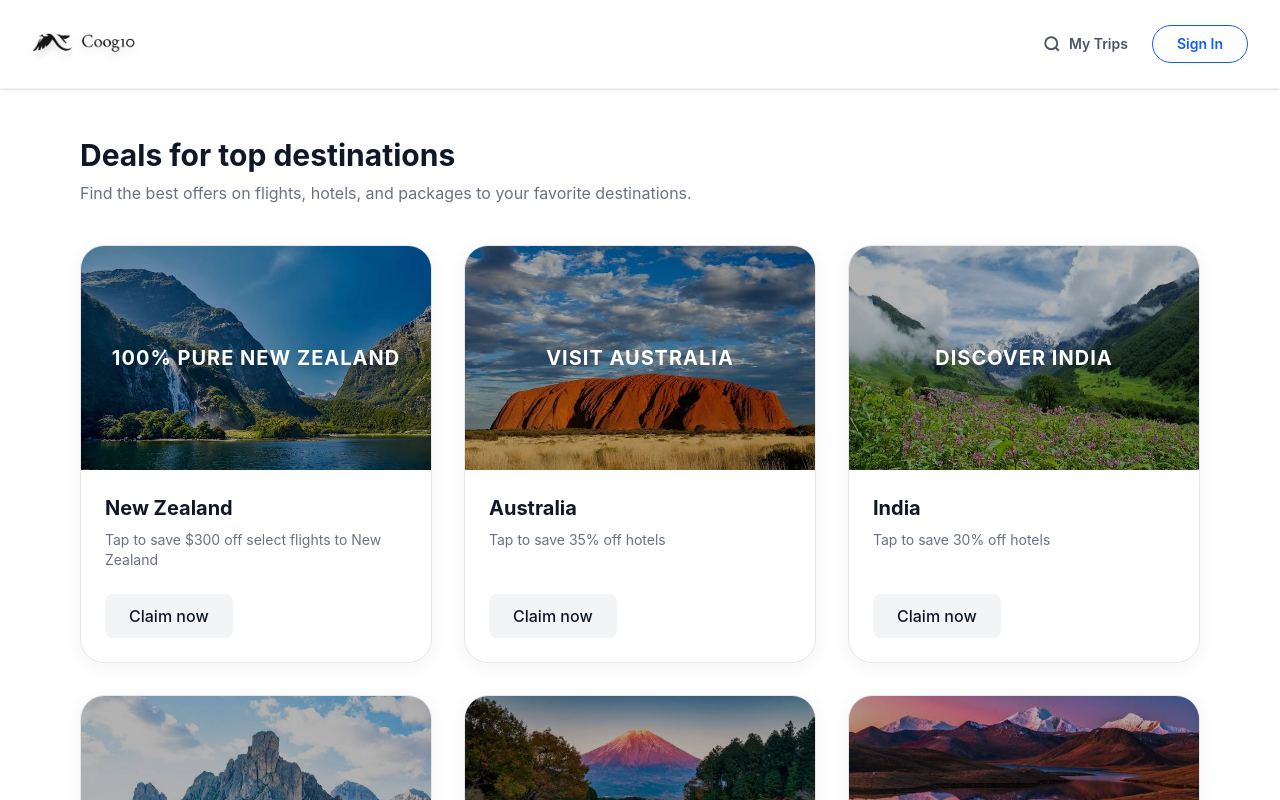
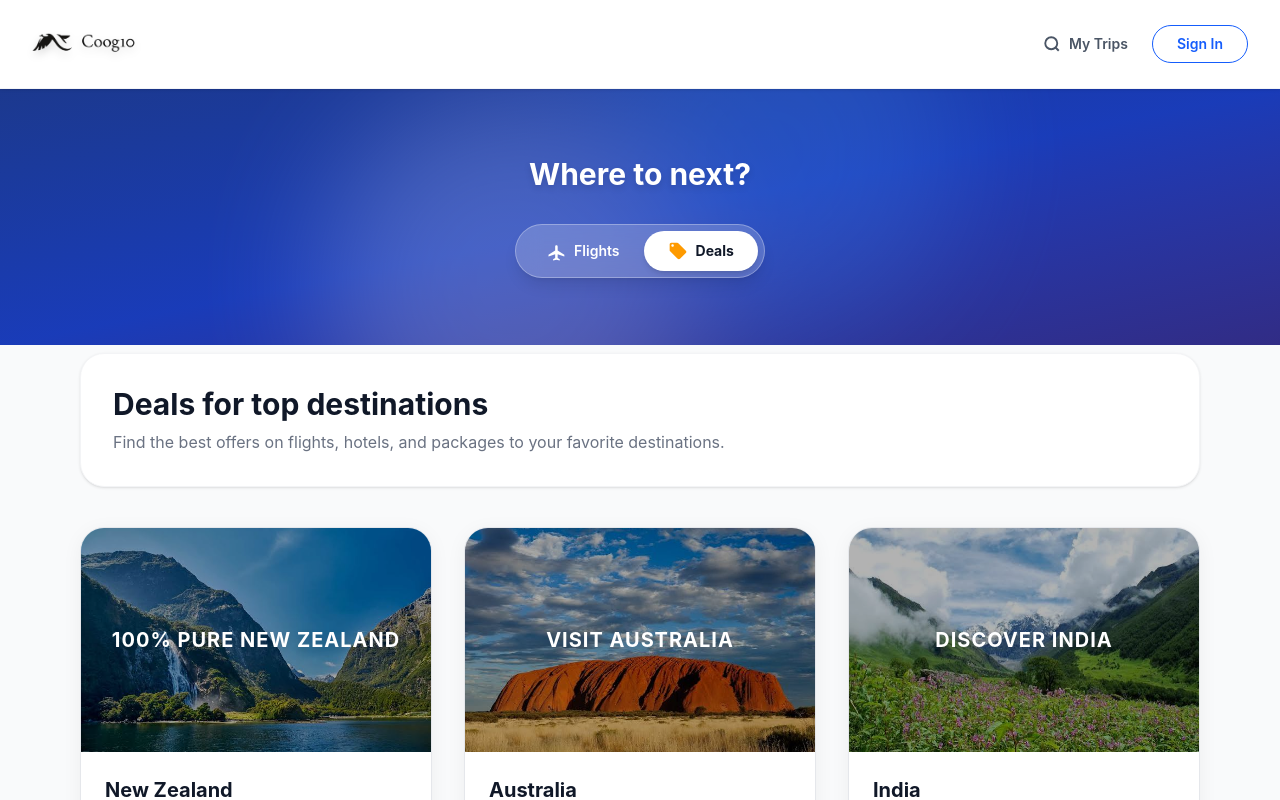
Before and after one commit to Bravvar/AirlineProj, a React (Vite) app in the folder frontend/: page / in a window 1280 px wide. Both pictures are taken after a click on the button "See all". Shown: the top 800 px of the page. Built offline with nearby package versions, Linux system fonts and the light colour scheme; no server answers.

Commit message:
DealsPage Header

```diff
--- a/frontend/src/components/DealsPage.jsx
+++ b/frontend/src/components/DealsPage.jsx
@@ -19,8 +19,9 @@ export default function DealsPage({ onBackToHome, onSignIn, onMyTrips, user, onS
   }, []);
 
   return (
-    <div className="min-h-screen bg-white font-sans text-gray-900">
+    <div className="min-h-screen bg-gray-50 font-sans text-gray-900 pb-20">
 
+      {/* Top Navbar */}
       <nav className="sticky top-0 z-50 bg-white border-b border-gray-100 px-8 py-4 flex justify-between items-center shadow-sm">
         <div className="cursor-pointer" onClick={() => onBackToHome()}>
           <Logo />
@@ -44,8 +45,36 @@ export default function DealsPage({ onBackToHome, onSignIn, onMyTrips, user, onS
         </div>
       </nav>
 
-      <div className="max-w-6xl mx-auto py-12 px-4">
-        <div className="mb-10">
+      {/* Hero Header with Toggle Pill */}
+      <div className="relative bg-gradient-to-br from-blue-900 via-blue-800 to-indigo-900 h-64 flex flex-col items-center justify-center overflow-hidden">
+        {/* Decorative background clouds/circles to mimic the screenshot */}
+        <div className="absolute inset-0 opacity-20">
+          <div className="absolute top-0 left-1/4 w-96 h-96 bg-white rounded-full blur-3xl mix-blend-overlay"></div>
+          <div className="absolute bottom-0 right-1/4 w-96 h-96 bg-blue-400 rounded-full blur-3xl mix-blend-overlay"></div>
+        </div>
+
+        <h1 className="text-3xl font-bold text-white mb-8 relative z-10 drop-shadow-md">Where to next?</h1>
+
+        {/* The UI Pill from the screenshot */}
+        <div className="relative z-10 flex bg-white/20 backdrop-blur-md border border-white/30 rounded-full p-1.5 shadow-lg">
+          <button
+            onClick={() => onBackToHome('flights')}
+            className="flex items-center gap-2 px-6 py-2.5 rounded-full text-sm font-semibold text-white hover:bg-white/10 transition-all cursor-pointer"
+          >
+            <svg className="w-5 h-5 text-white" fill="currentColor" viewBox="0 0 24 24"><path d="M22 16.5L14 11.5V6.5C14 5.67 13.33 5 12.5 5C11.67 5 11 5.67 11 6.5V11.5L3 16.5V18.5L11 16V20.5L8.5 22V23.5L12.5 22.5L16.5 23.5V22L14 20.5V16L22 18.5V16.5Z"/></svg>
+            Flights
+          </button>
+          <button
+            className="flex items-center gap-2 px-6 py-2.5 rounded-full bg-white text-gray-900 text-sm font-bold shadow-md cursor-default"
+          >
+            <svg className="w-5 h-5 text-amber-500" fill="currentColor" viewBox="0 0 24 24"><path d="M21.41 11.58l-9-9C12.05 2.22 11.55 2 11 2H4c-1.1 0-2 .9-2 2v7c0 .55.22 1.05.59 1.42l9 9c.36.36.86.58 1.41.58.55 0 1.05-.22 1.41-.59l7-7c.37-.36.59-.86.59-1.41 0-.55-.23-1.06-.59-1.42zM5.5 7C4.67 7 4 6.33 4 5.5S4.67 4 5.5 4 7 4.67 7 5.5 6.33 7 5.5 7z"/></svg>
+            Deals
+          </button>
+        </div>
+      </div>
+
+      <div className="max-w-6xl mx-auto py-12 px-4 -mt-10 relative z-20">
+        <div className="mb-10 bg-white rounded-3xl p-8 shadow-sm border border-gray-100">
           <h1 className="text-3xl font-bold text-gray-900 mb-2">Deals for top destinations</h1>
           <p className="text-gray-500">Find the best offers on flights, hotels, and packages to your favorite destinations.</p>
         </div>
```
